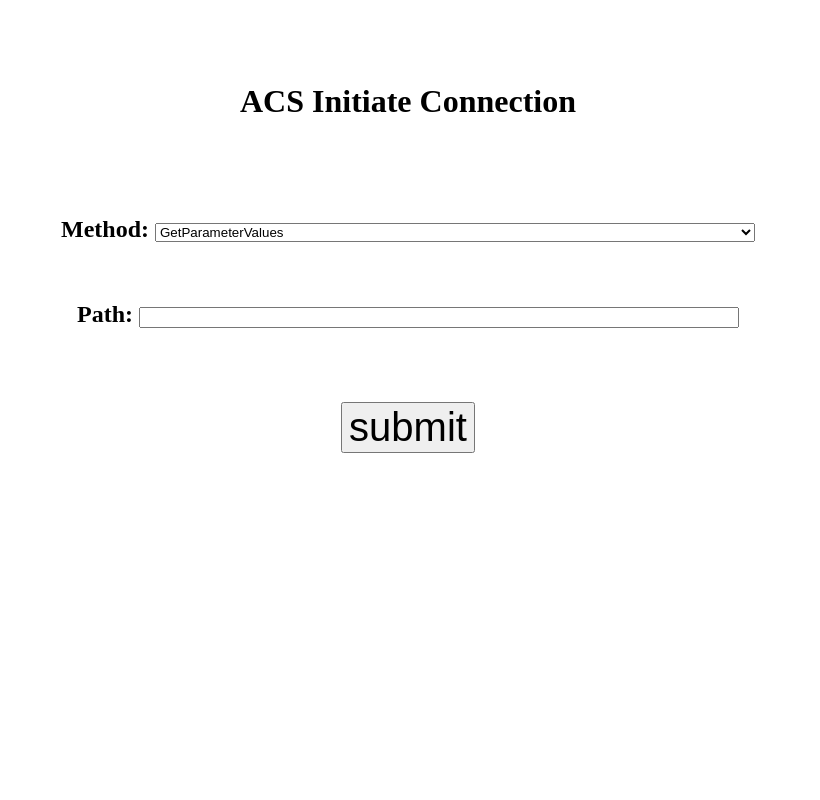
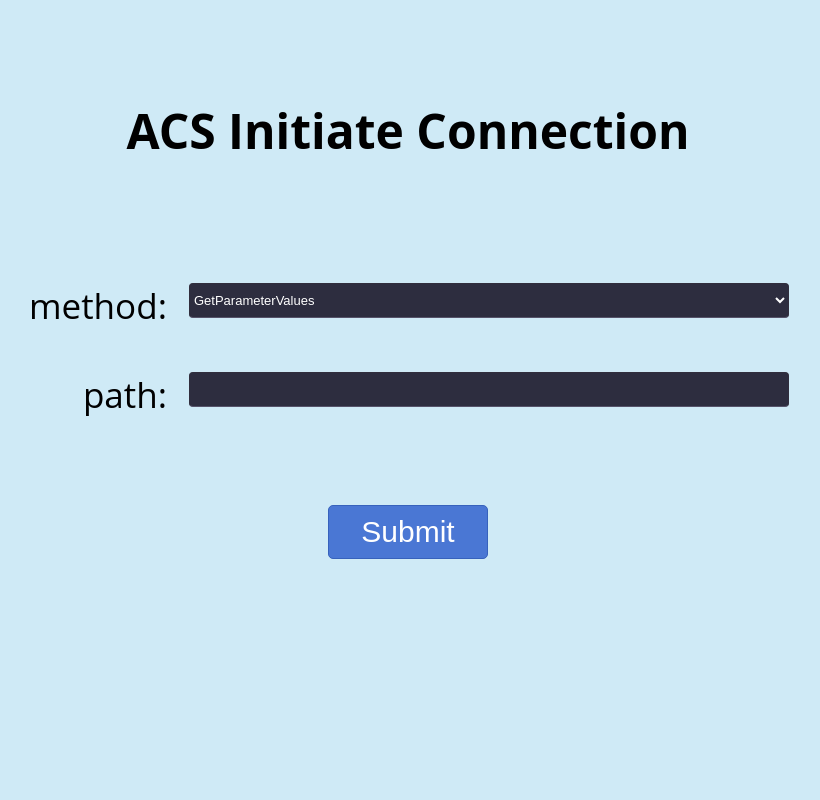
Before and after one commit to ztpaul/pyacs, a Python web app: template templates/web/index.html in a window 1280 px wide. Shown: the whole page, without its empty margins (232-1052 px from the left). Run offline with Jinja, Linux system fonts and the light colour scheme; the template is opened without the code that fills it, so the values that code supplies are empty.

Commit message:
add css for index.html

```diff
--- /dev/null
+++ b/templates/web/index.css
@@ -0,0 +1,82 @@
+html{
+    width: 100%;
+    height: 100%;
+    overflow: hidden;
+    font-style: sans-serif;
+   }
+
+body{
+    width: 100%;
+    height: 100%;
+    font-family: 'Open Sans',sans-serif;
+    margin: 0;
+    background-color: #27a0d838;
+   }
+
+h1{
+    font-size: 3em;
+    margin: 0.67em 0;
+    text-align:center;
+   }
+
+h2{
+    font-size: 1.5em;
+    margin: 0.67em 0;
+    text-align:center;
+   }
+
+table{
+    border-collapse:separate;
+    border-spacing:20px 20px;
+    font-size: 35px;
+}
+
+td{
+    width: 140px;
+    text-align:right;
+}
+
+input{
+    width: 600px;
+    height: 35px;
+    margin-bottom: 10px;
+    outline: none;
+    padding: 10px;
+    font-size: 13px;
+    color: #fff;
+    border-top: 1px solid #312E3D;
+    border-left: 1px solid #312E3D;
+    border-right: 1px solid #312E3D;
+    border-bottom: 1px solid #56536A;
+    border-radius: 4px;
+    background-color: #2D2D3F;
+   }
+
+select{
+    width: 600px;
+    height: 35px;
+    margin-bottom: 10px;
+    outline: none;
+    font-size: 13px;
+    color: #fff;
+    border-top: 1px solid #312E3D;
+    border-left: 1px solid #312E3D;
+    border-right: 1px solid #312E3D;
+    border-bottom: 1px solid #56536A;
+    border-radius: 4px;
+    background-color: #2D2D3F;
+   }
+
+.button{
+    width: 160px;
+    min-height: 20px;
+    display: block;
+    background-color: #4a77d4;
+    border: 1px solid #3762bc;
+    color: #fff;
+    padding: 9px 14px;
+    font-size: 30px;
+    line-height: normal;
+    border-radius: 5px;
+    margin: 0;
+   }
--- a/templates/web/index.html
+++ b/templates/web/index.html
@@ -2,10 +2,10 @@
 
     <head>
         <script type = "text/javascript" src = "{{ url_for('static', filename = 'index.js') }}" ></script>
+        <link rel="stylesheet" type="text/css" href="{{ url_for('static', filename='index.css') }}">
     </head>
 
     <body>
-        <center>
         <br/>
         <br/>
         <br/>
@@ -13,26 +13,34 @@
         <br/>
         <br/>
         <br/>
-            <form action="/" method="post" onsubmit="return check()">
-                <h2>
-                    <span style="width:300px;">Method:</span>
-                    <select id="method" name="method" style="width:600px;">
+        <form action="/" method="post" onsubmit="OnSubmit">
+            <center>
+                <table>
+                    <tr>
+                        <td>method:</td>
+                        <td>
+                            <select id="method" name="method">
                                 <option selected="selected">GetParameterValues</option>
                                 <option>SetParameterValues</option>
                                 <option>AddObject</option>
                                 <option>DeleteObject</option>
                             </select>
-                </h2>
-                <br/>
-                <h2>
-                    <span style="width:300px;">Path:</span>
-                    <input type="text" id="path" name="path" style="width:600px;">
-                </h2>
+                        </td>
+                    </tr>
+                    <tr></tr>
+                    <tr>
+                        <td>path:</td>
+                        <td>
+                            <input type="text" id="path" name="path">
+                        </td>
+                    </tr>
+
+                </table>
+            </center>
             <br/>
             <br/>
             <br/>
-                <input style="font-size:40px"  type="submit" value="submit">
+            <center> <button class="button"  type="submit">Submit</button></center>
         </form>
-        </center>
     </body>
 </html>
--- a/templates/web/index.js
+++ b/templates/web/index.js
@@ -1,3 +1,3 @@
-function sayHello() {
-    alert("Hello World")
+function OnSubmit() {
+    return true
  }
```
Lines whose indentation alone changed are shown as unchanged.
